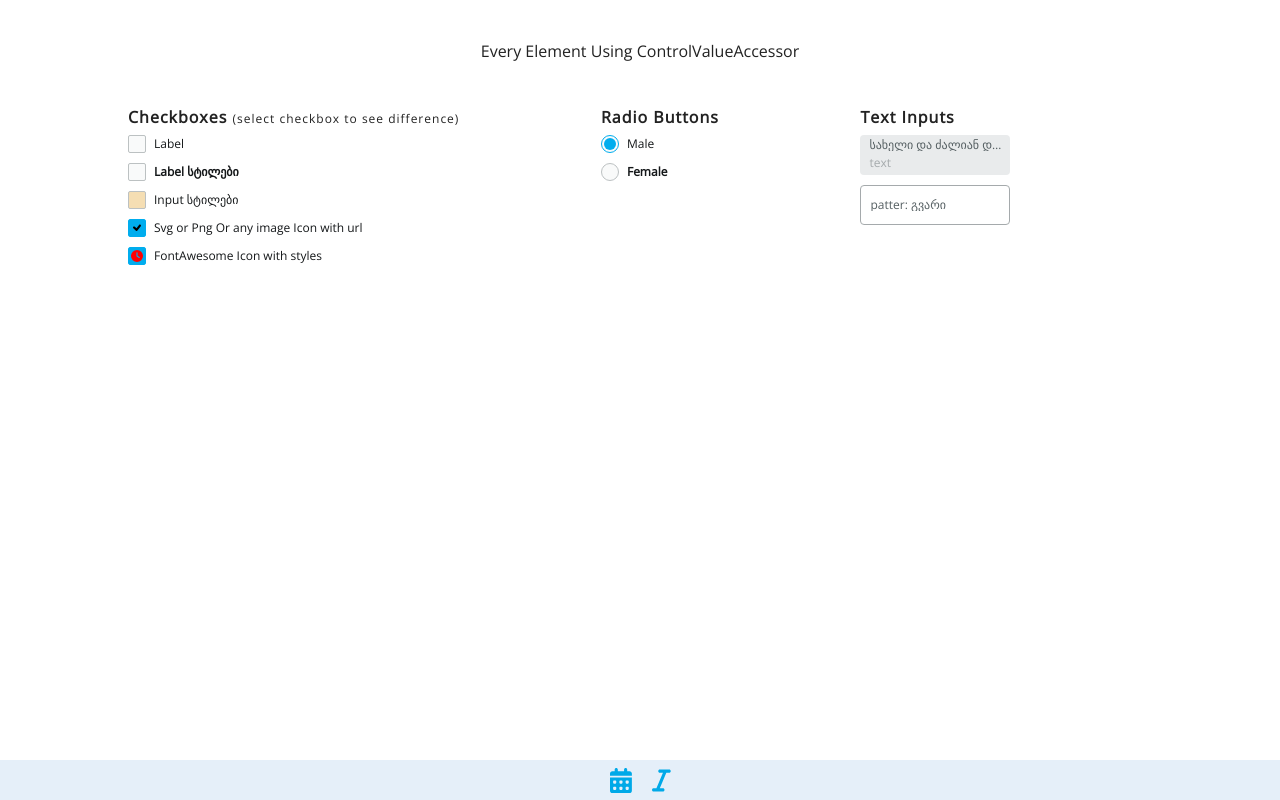
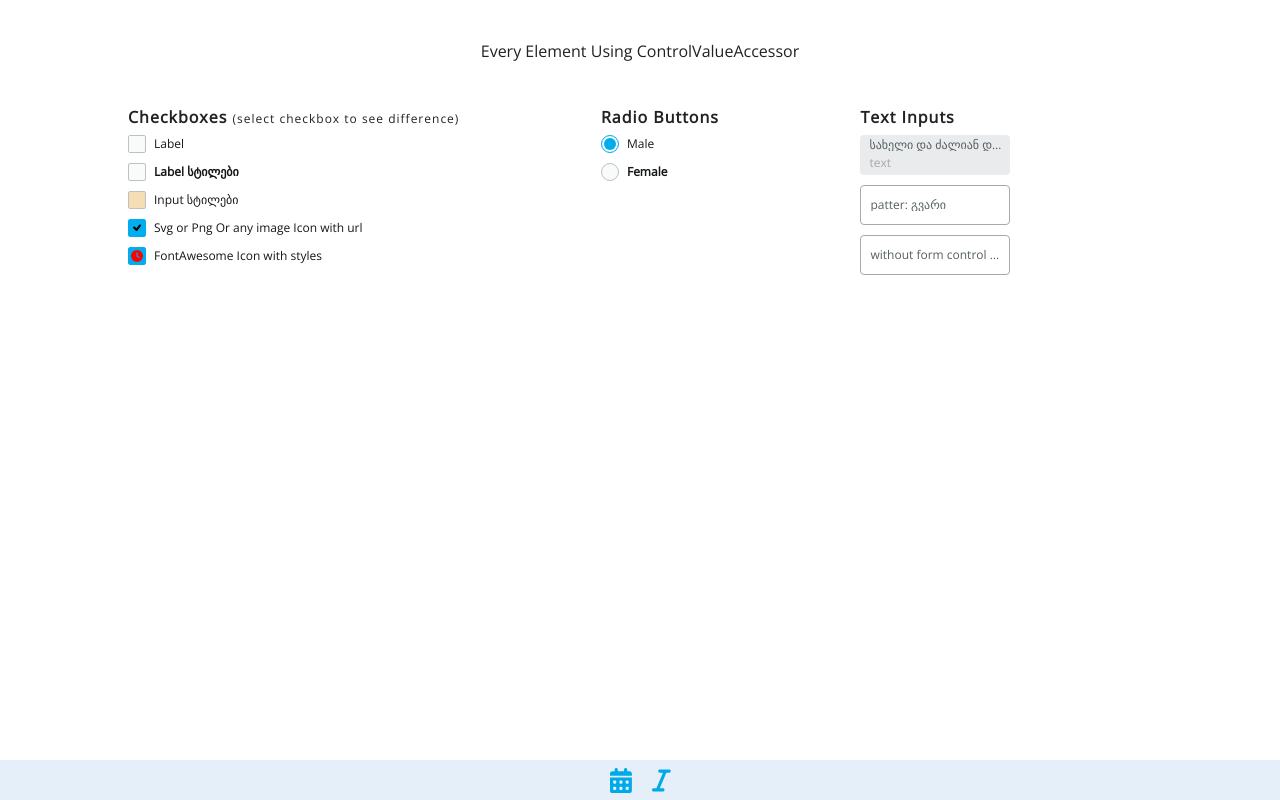
Before and after one commit to tengizmikhelidze/angular, an Angular app: page /#/inputs in a window 1280 px wide. Built offline with nearby package versions, Linux system fonts and the light colour scheme.

Commit message:
fix - control value accessor logics

```diff
--- a/src/app/features/inputs/components/inputs-wrapper/inputs-wrapper.component.html
+++ b/src/app/features/inputs/components/inputs-wrapper/inputs-wrapper.component.html
@@ -94,6 +94,10 @@
             >
             </app-text-input>
           </li>
+          <li>
+            <app-text-input [placeHolder]="'without form control or ngmodel'">
+            </app-text-input>
+          </li>
         </ul>
       </div>
     </div>
--- a/src/app/features/inputs/components/text/text.component.ts
+++ b/src/app/features/inputs/components/text/text.component.ts
@@ -42,7 +42,7 @@ export class TextComponent
   }
 
   ngAfterContentChecked() {
-    if (!this.defaultValueAlreadyChecked && this.textInput) {
+    if (!this.defaultValueAlreadyChecked && this.textInput && this.val) {
       this.textInput['nativeElement']['value'] = this.val;
       this.defaultValueAlreadyChecked = true;
     }
```
